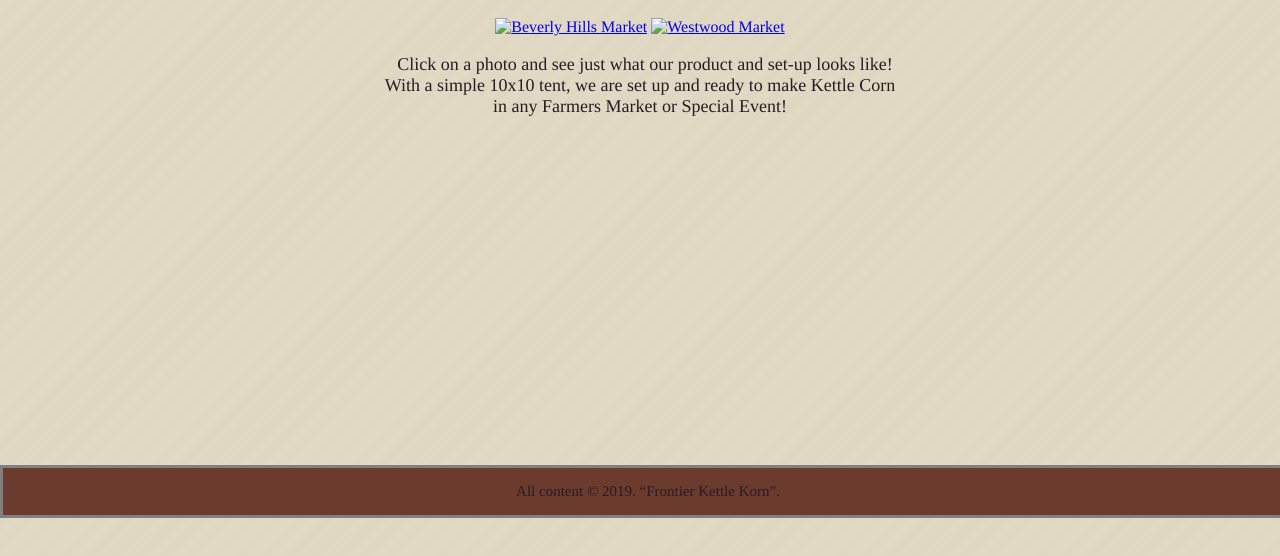
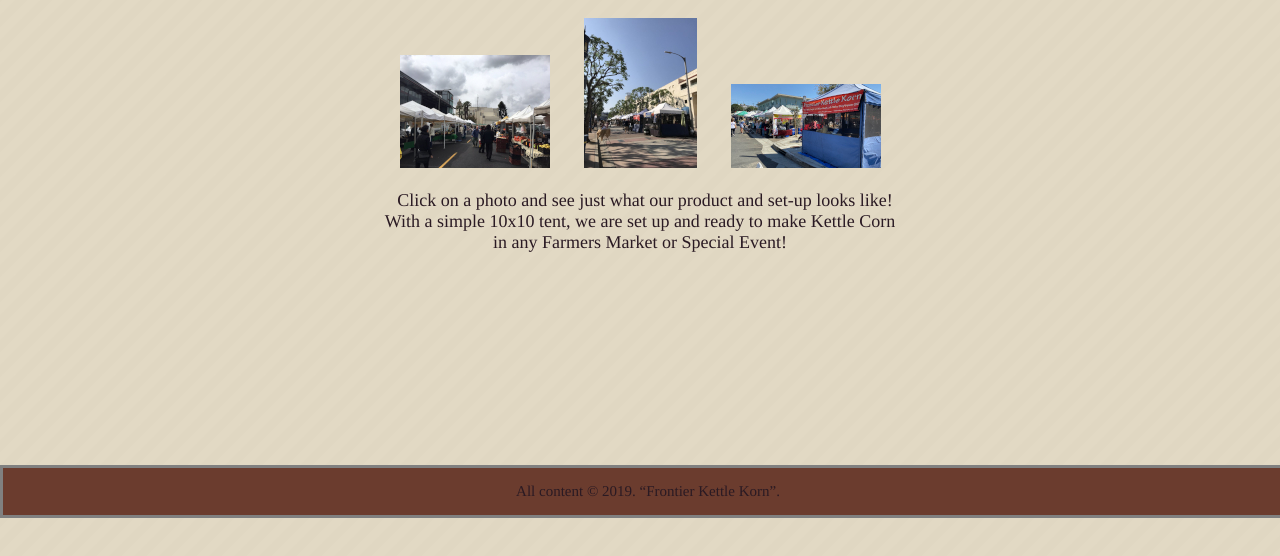
Before and after one commit to RampageDane/frontier, a plain HTML site: page gallery.html in a window 1280 px wide. Shown: the part 282-838 px from the top of the page. Drawn offline with Linux system fonts and the light colour scheme.

Commit message:
Added Photos to Gallery

```diff
--- a/gallery.html
+++ b/gallery.html
@@ -26,8 +26,9 @@
       <div class="mainPage">
     <h1>Gallery</h1>
     <div class="gallery">
-	     <a href="images/BeverlyHillsFM.jpg" data-lightbox="mygallery" data-title="BHills"><img src="images/" alt="Beverly Hills Market"></a>
-	     <a href="images/WestwoodFM.jpg" data-lightbox="mygallery" data-title="RiverView"><img src="images/" alt="Westwood Market"></a>
+	     <a href="images/BeverlyHillsFM.jpg" data-lightbox="mygallery" data-title="Beverly Hills Farmers Market"><img src="images/BeverlyHillsFMThumb.jpg" alt="Beverly Hills Market"></a>
+	     <a href="images/WestwoodFM.jpg" data-lightbox="mygallery" data-title="Westwood Farmers Market"><img src="images/WestwoodFMThumb.jpg" alt="Westwood Market"></a>
+       <a href="images/ManhattanBeachFM.JPEG" data-lightbox="mygallery" data-title="Manhattan Beach Market"><img src="images/ManhattanBeachFMThumb.JPEG" alt="Manhattan Beach Market"></a>
 	  </div>
     <div class="pageParagraph">
     <p>
--- a/style.css
+++ b/style.css
@@ -80,6 +80,10 @@ li {
   position: relative;
 }
 
+.gallery a{
+  margin: 15px;
+}
+
 .pageParagraph {
   font-size: 18px;
   padding-bottom: 50px;
```
Also changed, not shown: images/BeverlyHillsFMThumb.jpg (added), images/ManhattanBeachFMThumb.JPEG (added), images/WestwoodFMThumb.jpg (added), 1 other file.
